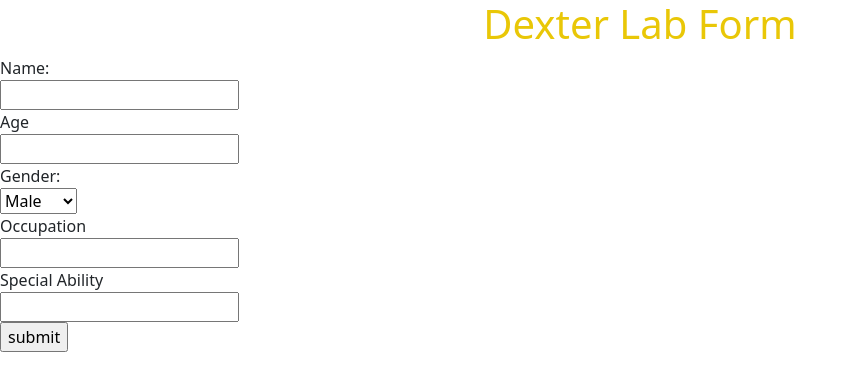
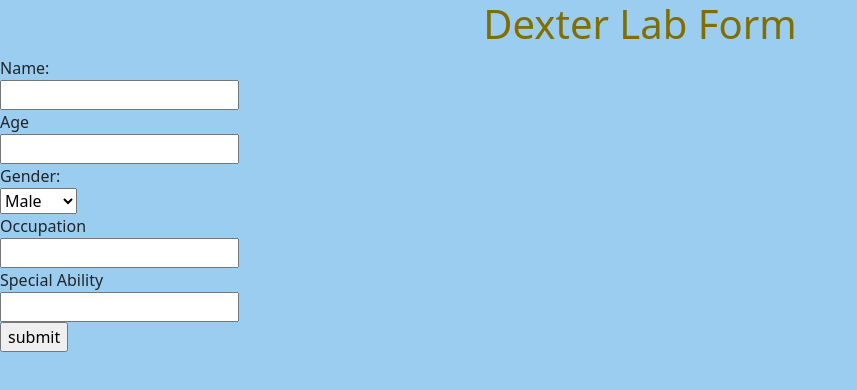
Before and after one commit to dsuancha/Dexterlab, a plain HTML site: page index.html in a window 1280 px wide. Shown: the whole page, without its empty margins (0-857 px from the left). Drawn offline with nearby package versions, Linux system fonts and the light colour scheme.

Commit message:
Front End

```diff
--- a/style.css
+++ b/style.css
@@ -6,8 +6,11 @@
 }
 h1{
     text-align: center;
-    color: rgb(233, 199, 7);
+    color: rgb(129, 110, 2);
 }
 button{
     margin-top: 1%;
 }
+body{
+    background-color: rgb(154, 205, 240);
+}
```
Also changed, not shown: index.html (+1 -1 lines).
